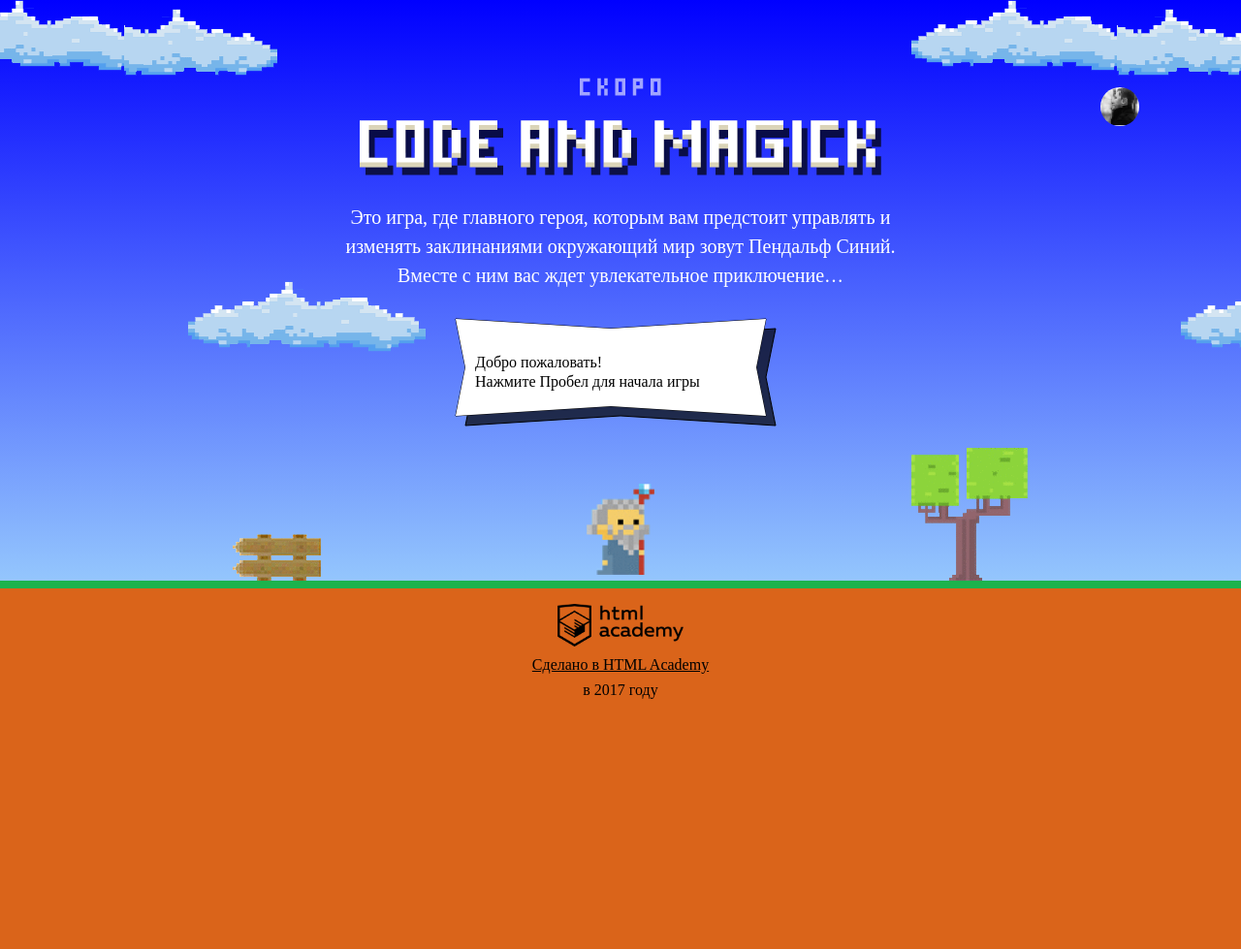
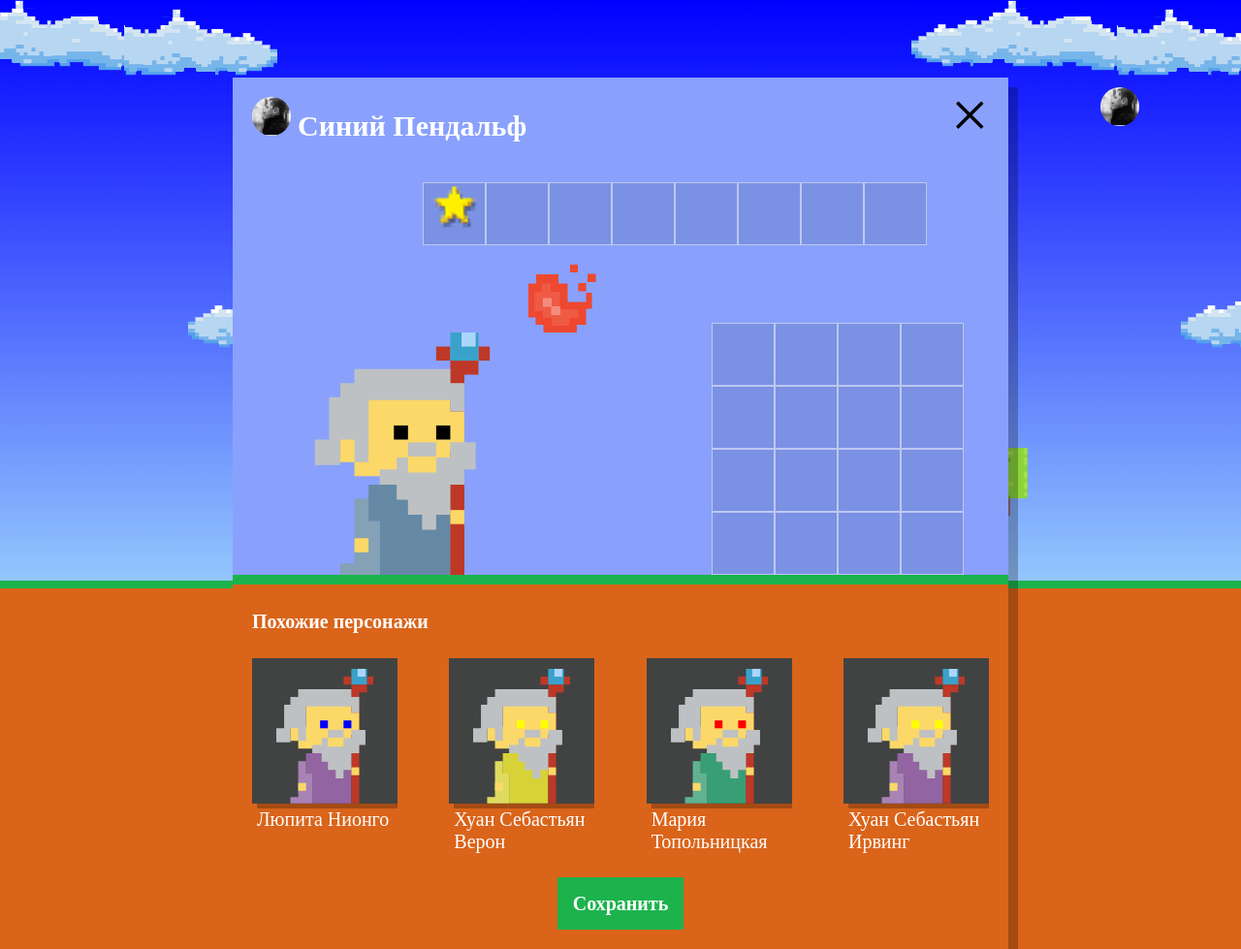
Before and after one commit to MrDreg0/455843-code-and-magick, a website: page index.html in a window 1280 px wide. Shown: the whole page at 97% size. Before the commit the page ends 800 px from the top, so only its background shows below. Drawn offline with Linux system fonts and the light colour scheme; a web font is replaced by a local one.

Commit message:
Задание #12

```diff
--- a/index.html
+++ b/index.html
@@ -200,6 +200,7 @@
     return (height * 2) / 3;
   };
 </script>
+<script src="js/setup.js"></script>
 <script src="js/stat.js"></script>
 <script src="js/game.js"></script>
 
--- /dev/null
+++ b/js/setup.js
@@ -0,0 +1,95 @@
+'use strict';
+
+var WIZARDS_AMOUNT = 4;
+
+var setupElement = document.querySelector('.setup');
+var setupSimilarList = setupElement.querySelector('.setup-similar');
+var similarList = document.querySelector('#similar-wizard-template').content.querySelector('.setup-similar-item');
+
+var wizards = [];
+var wizardNames = [
+  'Иван',
+  'Хуан Себастьян',
+  'Мария',
+  'Кристоф',
+  'Виктор',
+  'Юлия',
+  'Люпита',
+  'Вашингтон'
+];
+var wizardSurnames = [
+  'да Марья',
+  'Верон',
+  'Мирабелла',
+  'Вальц',
+  'Онопко',
+  'Топольницкая',
+  'Нионго',
+  'Ирвинг'
+];
+var coatColors = [
+  'rgb(101, 137, 164)',
+  'rgb(241, 43, 107)',
+  'rgb(146, 100, 161)',
+  'rgb(56, 159, 117)',
+  'rgb(215, 210, 55)',
+  'rgb(0, 0, 0)'
+];
+var eyesColors = [
+  'black',
+  'red',
+  'blue',
+  'yellow',
+  'green'
+];
+
+var getRandomNumber = function (min, max) {
+  var rand = min + Math.random() * (max + 1 - min);
+
+  rand = Math.floor(rand);
+  return rand;
+};
+
+var showElement = function (element) {
+  element.classList.remove('hidden');
+};
+
+var getObjWizard = function (arrNames, arrSurnames, arrCoatColors, arrEyesColors) {
+  var wizard = {};
+
+  wizard.name = arrNames[getRandomNumber(0, wizardNames.length - 1)] + ' ' + arrSurnames[getRandomNumber(0, wizardSurnames.length - 1)];
+  wizard.coatColor = arrCoatColors[getRandomNumber(0, arrCoatColors.length - 1)];
+  wizard.eyesColor = arrEyesColors[getRandomNumber(0, arrEyesColors.length - 1)];
+  return wizard;
+};
+
+var getArrWizards = function (amount) {
+  for (var i = 0; i < amount; i++) {
+    wizards[i] = getObjWizard(wizardNames, wizardSurnames, coatColors, eyesColors);
+  }
+  return wizards;
+};
+
+var makeWizardItem = function (currentWizard) {
+  var similar = similarList.cloneNode(true);
+
+  similar.querySelector('.setup-similar-label').textContent = currentWizard.name;
+  similar.querySelector('.wizard-coat').style.fill = currentWizard.coatColor;
+  similar.querySelector('.wizard-eyes').style.fill = currentWizard.eyesColor;
+  return similar;
+};
+
+var renderSimilarList = function (arr) {
+  var fragment = document.createDocumentFragment();
+  var list = document.querySelector('.setup-similar-list');
+
+  for (var j = 0; j < arr.length; j++) {
+    fragment.appendChild(makeWizardItem(arr[j]));
+  }
+  list.appendChild(fragment);
+};
+
+showElement(setupElement);
+getArrWizards(WIZARDS_AMOUNT);
+renderSimilarList(wizards);
+showElement(setupSimilarList);
```
